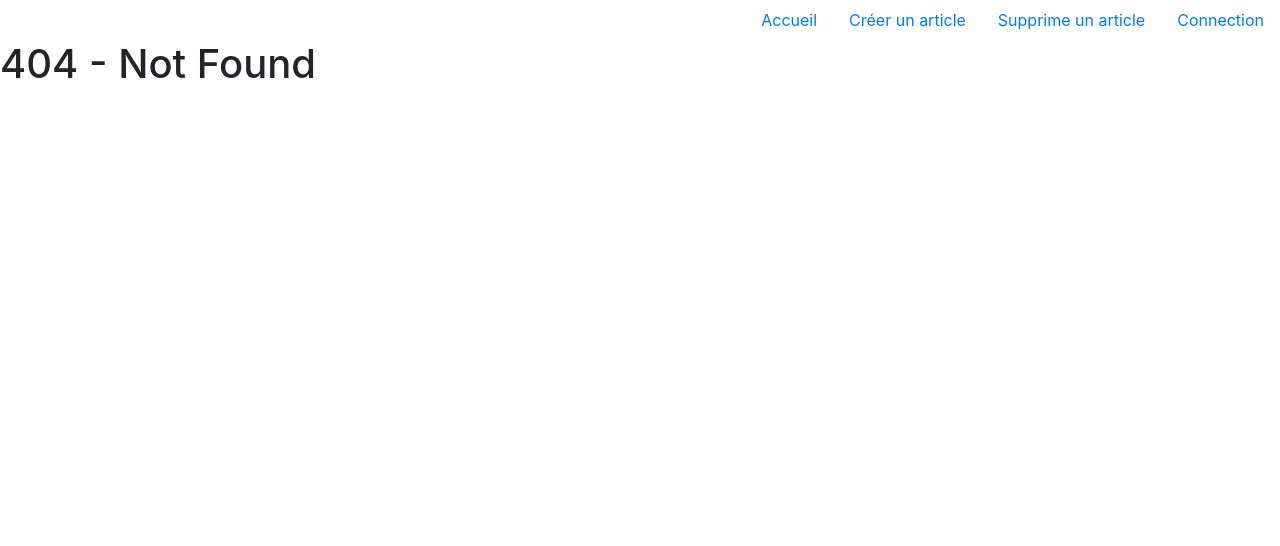
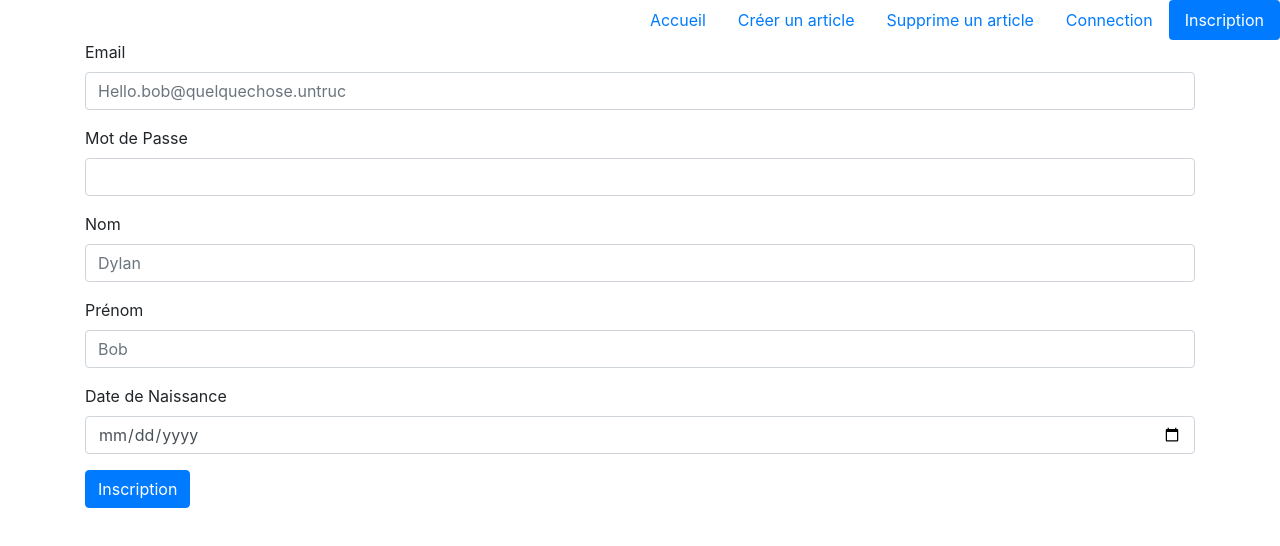
Before and after one commit to ShivaPrime82/first-react-projet, a React (Create React App) app: page /inscription in a window 1280 px wide. Before the commit this address had no page. Shown: the top 546 px of the page. Built offline with nearby package versions, Linux system fonts and the light colour scheme.

Commit message:
CreateUsers

```diff
--- a/src/App.js
+++ b/src/App.js
@@ -11,6 +11,7 @@ import Navigation from './compoments/Navigation';
 
 import Home from './pages/Home';
 import Signin from './pages/Signin';
+import CreateUsers from './pages/CreateUsers';
 import CreateArticle from './pages/CreateArticle';
 import DeleteArticle from './pages/DeleteArticle';
 import ViewArticle from './pages/ViewArticle';
@@ -24,6 +25,7 @@ const App = () => {
             <Switch>
                 <Route exact path="/" component={Home} />
                 <Route path="/signin" component={Signin} />
+                <Route path="/inscription" component={CreateUsers} />
                 <Route path="/articles/create" component={CreateArticle} />
                 <Route path="/articles/delete" component={DeleteArticle} />
                 <Route path="/article/:id" component={ViewArticle} />
--- a/src/compoments/Navigation.js
+++ b/src/compoments/Navigation.js
@@ -18,6 +18,9 @@ const Navigation = () => {
             <Nav.Item>
                 <Nav.Link as={NavLink} to="/signin">Connection</Nav.Link>
             </Nav.Item>
+            <Nav.Item>
+                <Nav.Link as={NavLink} to="/inscription">Inscription</Nav.Link>
+            </Nav.Item>
         </Nav>
     );
 }
--- /dev/null
+++ b/src/pages/CreateUsers.js
@@ -0,0 +1,132 @@
+import React, { useState } from 'react';
+
+import { Container, Form, Button } from 'react-bootstrap';
+import { toast } from 'react-toastify';
+
+const CreateUsers = () => {
+    const [email, setEmail] = useState("");
+    const [password, setPassword] = useState("");
+    const [firstname, setFirstname] = useState("");
+    const [lastname, setLastname] = useState("");
+    const [birthdate, setBirthdate] = useState("");
+
+    const handleChange = (event) => {
+        const { name, value } = event.target;
+
+        switch (name) {
+            case "email":
+                setEmail(value);
+                break;
+            case "password":
+                setPassword(value);
+                break;
+            case "firstname":
+                setFirstname(value);
+                break;
+            case "lastname":
+                setLastname(value);
+                break;
+            case "birthdate":
+                setBirthdate(value);
+                break;
+            default:
+                break;
+        }
+    }
+
+    const handleSubmit = (event) => {
+        event.preventDefault();
+
+        fetch('http://localhost:3001/api/inscription', {
+            method: "POST",
+            headers: {
+                'Content-Type': 'application/json',
+                'Accept': 'application/json',
+            },
+            body: JSON.stringify({
+                email,
+                password,
+                firstname,
+                lastname,
+                birthdate,
+            }),
+        })
+            .then((result) => {
+                return result.json();
+            })
+            .then(({ status, extra }) => {
+                if (status === "OK") {
+                    toast.success("Inscription Réussi !");
+                } else {
+                    toast.error(
+                        <div>
+                            Oups ... Nous avons eu une erreur ! <br />
+                            {extra}
+                        </div>
+                    );
+                }
+            })
+            .catch((error) => {
+                toast.error("Oups ... Nous avons eu une erreur !");
+                console.log(error);
+            });
+    }
+
+    return (
+        <Container>
+            <Form onSubmit={handleSubmit}>
+                <Form.Group controlId="users.email">
+                    <Form.Label>Email</Form.Label>
+                    <Form.Control
+                        type="email"
+                        name="email"
+                        onChange={handleChange}
+                        value={email}
+                        placeholder="Hello.bob@quelquechose.untruc"
+                    />
+                </Form.Group>
+                <Form.Group controlId="users.password">
+                    <Form.Label>Mot de Passe</Form.Label>
+                    <Form.Control
+                        type="password"
+                        name="password"
+                        onChange={handleChange}
+                        value={password}
+                    />
+                </Form.Group>
+                <Form.Group controlId="users.firstname">
+                    <Form.Label>Nom</Form.Label>
+                    <Form.Control
+                        type="text"
+                        name="firstname"
+                        onChange={handleChange}
+                        value={firstname}
+                        placeholder="Dylan"
+                    />
+                </Form.Group>
+                <Form.Group controlId="users.lastname">
+                    <Form.Label>Prénom</Form.Label>
+                    <Form.Control
+                        type="text"
+                        name="lastname"
+                        onChange={handleChange}
+                        value={lastname}
+                        placeholder="Bob"
+                    />
+                </Form.Group>
+                <Form.Group controlId="users.birthdate">
+                    <Form.Label>Date de Naissance</Form.Label>
+                    <Form.Control
+                        type="date"
+                        name="birthdate"
+                        onChange={handleChange}
+                        value={birthdate}
+                    />
+                </Form.Group>
+                <Button variant="primary" type="submit">Inscription</Button>
+            </Form>
+        </Container>
+    );
+};
+
+export default CreateUsers;
--- a/src/pages/Signin.js
+++ b/src/pages/Signin.js
@@ -1,5 +1,6 @@
 import React, { useState } from 'react';
 import { Container, Form, Button } from 'react-bootstrap';
+import { toast } from 'react-toastify';
 
 const Signin = () => {
     const [email, setEmail] = useState("");
@@ -22,6 +23,38 @@ const Signin = () => {
 
     const handleSubmit = (event) => {
         event.preventDefault();
+
+        fetch('http://localhost:3001/api/login', {
+            method: "POST",
+            headers: {
+                'Content-Type': 'application/json',
+                'Accept': 'application/json',
+            },
+            body: JSON.stringify({
+                email,
+                password,
+            }),
+        })
+            .then((result) => {
+                return result.json();
+            })
+            .then(({ status, extra, infos }) => {
+                if (status === "OK") {
+                    console.log(infos);
+                    toast.success("Bienvenue !");
+                } else {
+                    toast.error(
+                        <div>
+                            Oups ... Nous avons eu une erreur ! <br />
+                            {extra}
+                        </div>
+                    );
+                }
+            })
+            .catch((error) => {
+                toast.error("Oups ... Nous avons eu une erreur !");
+                console.log(error);
+            });
     }
 
     return (
```
